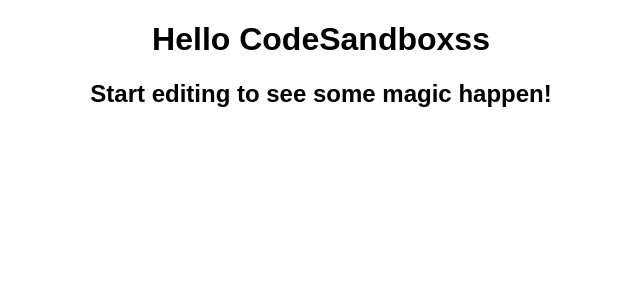
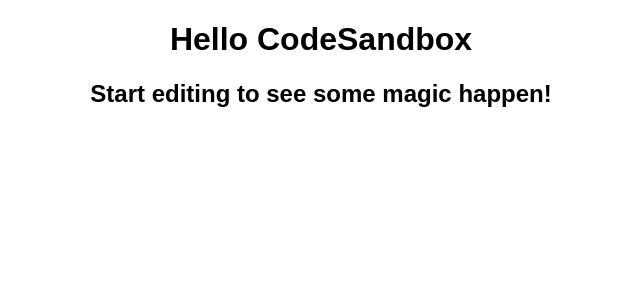
Before and after one commit to mattchannn/react-use-ref, a React (Create React App) app: page / in a window 1280 px wide. Shown: the top 300 px of the page, without its empty margins (319-959 px from the left). Built offline with nearby package versions, Linux system fonts and the light colour scheme.

Commit message:
codesandbox update update README

```diff
--- a/src/App.js
+++ b/src/App.js
@@ -3,7 +3,7 @@
 export default function App() {
   return (
     <div className="App">
-      <h1>Hello CodeSandboxss</h1>
+      <h1>Hello CodeSandbox</h1>
       <h2>Start editing to see some magic happen!</h2>
     </div>
   );
```
Also changed, not shown: 1 other file (tests, documents, lock files or other folders).
